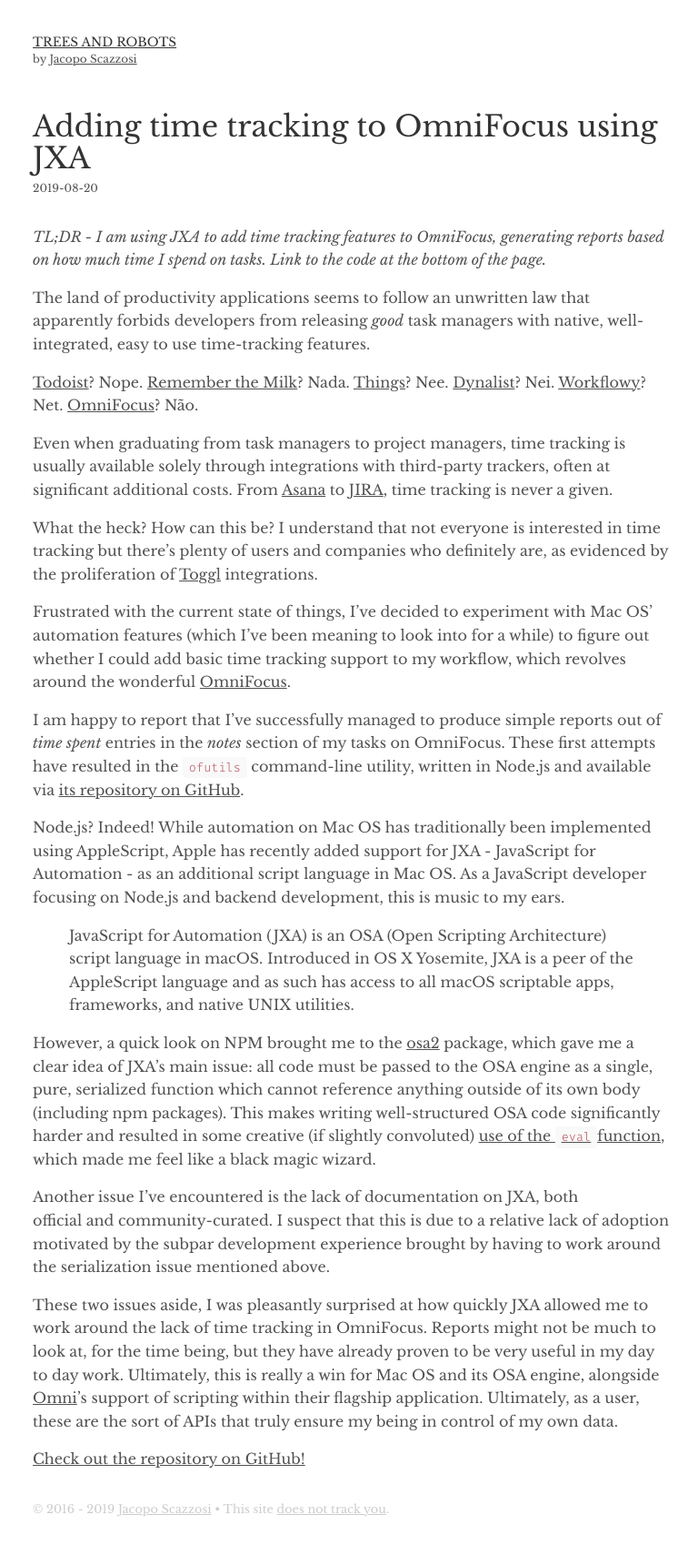
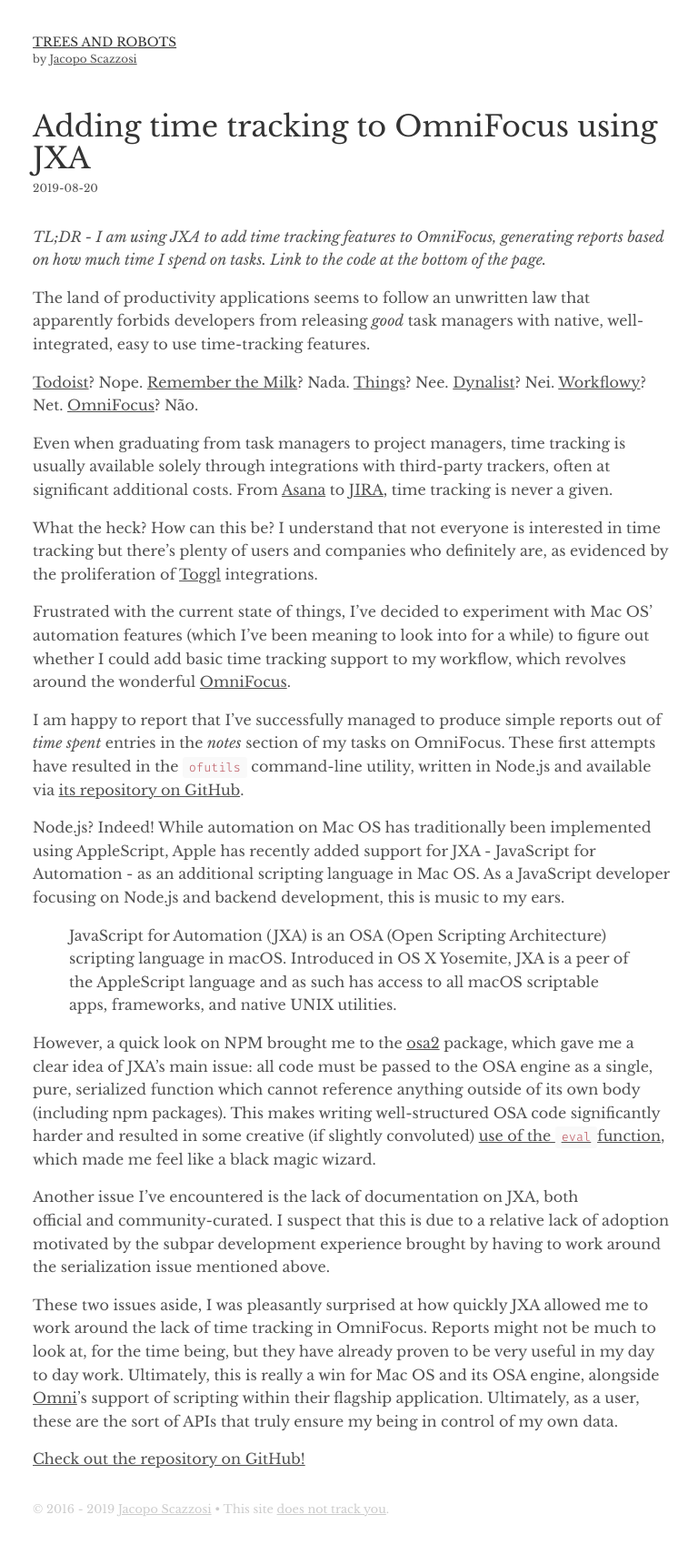
Before and after one commit to jacoscaz/treesandrobots.github.io, a Jekyll site: the page built from _posts/2019-08-20-adding-time-tracking-features-to-omnifocus-using-jxa.md, in a window 1280 px wide. Shown: the whole page at 91% size, without its empty margins (252-1020 px from the left). Built offline with Jekyll 4.4.1, drawn with Linux system fonts in a browser that asks for light colours.

Commit message:
fixes a few spelling issues

```diff
--- a/_posts/2019-08-20-adding-time-tracking-features-to-omnifocus-using-jxa.md
+++ b/_posts/2019-08-20-adding-time-tracking-features-to-omnifocus-using-jxa.md
@@ -35,12 +35,12 @@
 
 Node.js? Indeed! While automation on Mac OS has traditionally been implemented
 using AppleScript, Apple has recently added support for JXA - JavaScript for
-Automation - as an additional script language in Mac OS. As a JavaScript
+Automation - as an additional scripting language in Mac OS. As a JavaScript
 developer focusing on Node.js and backend development, this is music to my ears.
 
 > JavaScript for Automation (JXA) is an OSA (Open Scripting Architecture)
-> script language in macOS. Introduced in OS X Yosemite, JXA is a peer of the
-> AppleScript language and as such has access to all macOS scriptable apps,
+> scripting language in macOS. Introduced in OS X Yosemite, JXA is a peer of
+> the AppleScript language and as such has access to all macOS scriptable apps,
 > frameworks, and native UNIX utilities.
 
 However, a quick look on NPM brought me to the [osa2][13] package, which gave me
```
